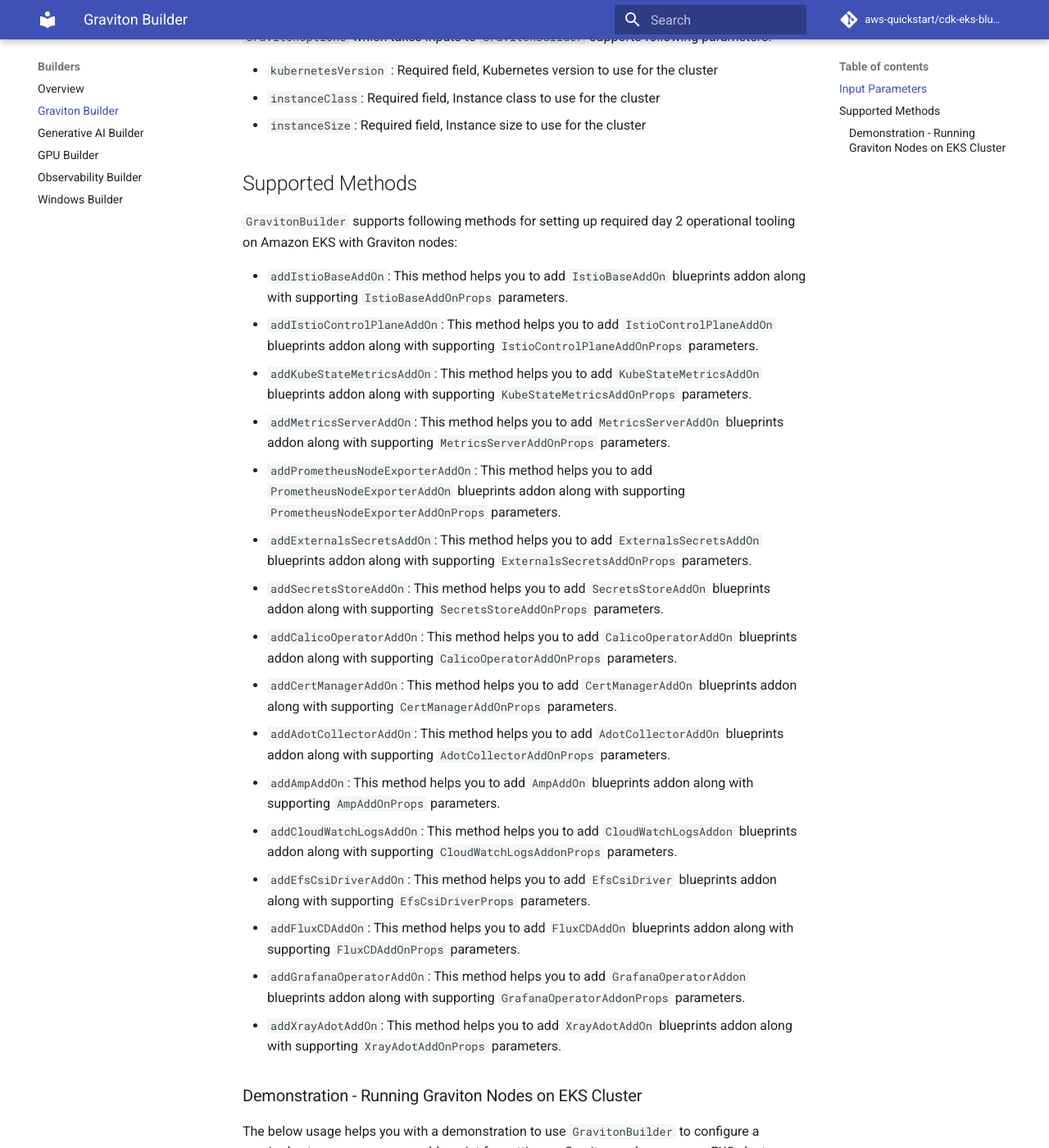
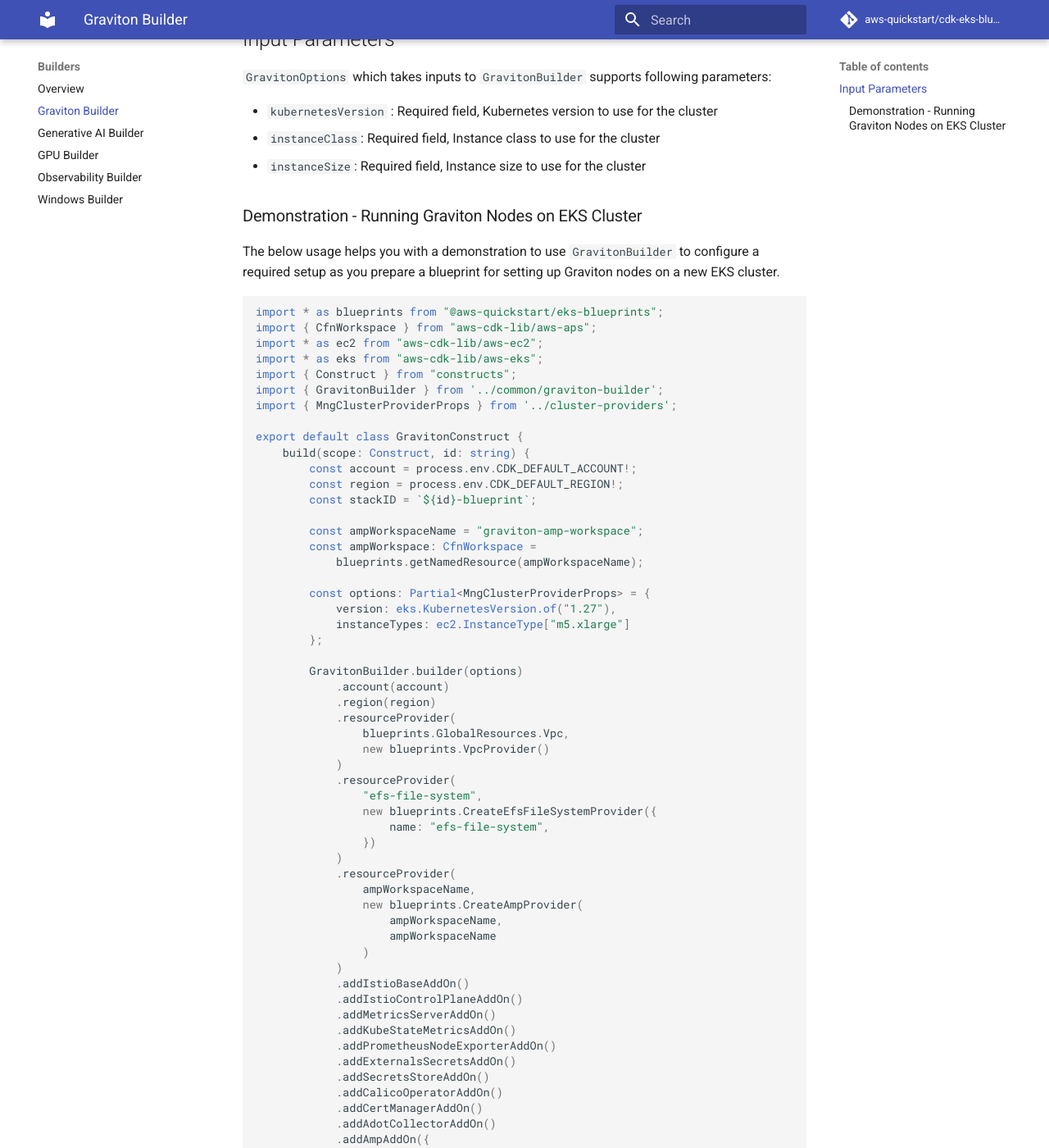
Before and after one commit to aws-quickstart/cdk-eks-blueprints, an MkDocs documentation site: the page built from docs/builders/graviton-builder.md, in a window 1280 px wide and 1400 px high, scrolled down 431 px. Shown: the whole window at 82% size. Built offline with MkDocs 1.6.1 and Material for MkDocs 9.7.7, drawn with Linux system fonts in a browser that asks for light colours; comment, search, counter and statistics services are not loaded; some of the changed text lies outside the part shown.

```diff
--- a/docs/builders/graviton-builder.md
+++ b/docs/builders/graviton-builder.md
@@ -3,6 +3,7 @@
 The `GravitonBuilder` allows you to get started with a builder class to configure with required setup as you prepare a blueprint for setting up EKS cluster with Graviton worker nodes to run your ARM64 workloads.
 
 The `GravitonBuilder` creates the following:
+
 - An EKS Cluster` with passed k8s version and cluster tags.
 - A nodegroup to schedule ARM64 workloads with parameters passed.
 
@@ -14,27 +15,6 @@
 - `instanceClass`: Required field, Instance class to use for the cluster
 - `instanceSize`:  Required field, Instance size to use for the cluster
 
-## Supported Methods
-
-`GravitonBuilder` supports following methods for setting up required day 2 operational tooling on Amazon EKS with Graviton nodes:
-
-- `addIstioBaseAddOn`: This method helps you to add `IstioBaseAddOn` blueprints addon along with supporting `IstioBaseAddOnProps` parameters.
-- `addIstioControlPlaneAddOn`: This method helps you to add `IstioControlPlaneAddOn` blueprints addon along with supporting `IstioControlPlaneAddOnProps` parameters.
-- `addKubeStateMetricsAddOn`: This method helps you to add `KubeStateMetricsAddOn` blueprints addon along with supporting `KubeStateMetricsAddOnProps` parameters.
-- `addMetricsServerAddOn`: This method helps you to add `MetricsServerAddOn` blueprints addon along with supporting `MetricsServerAddOnProps` parameters.
-- `addPrometheusNodeExporterAddOn`: This method helps you to add `PrometheusNodeExporterAddOn` blueprints addon along with supporting `PrometheusNodeExporterAddOnProps` parameters.
-- `addExternalsSecretsAddOn`: This method helps you to add `ExternalsSecretsAddOn` blueprints addon along with supporting `ExternalsSecretsAddOnProps` parameters.
-- `addSecretsStoreAddOn`: This method helps you to add `SecretsStoreAddOn` blueprints addon along with supporting `SecretsStoreAddOnProps` parameters.
-- `addCalicoOperatorAddOn`: This method helps you to add `CalicoOperatorAddOn` blueprints addon along with supporting `CalicoOperatorAddOnProps` parameters.
-- `addCertManagerAddOn`: This method helps you to add `CertManagerAddOn` blueprints addon along with supporting `CertManagerAddOnProps` parameters.
-- `addAdotCollectorAddOn`: This method helps you to add `AdotCollectorAddOn` blueprints addon along with supporting `AdotCollectorAddOnProps` parameters.
-- `addAmpAddOn`: This method helps you to add `AmpAddOn` blueprints addon along with supporting `AmpAddOnProps` parameters.
-- `addCloudWatchLogsAddOn`: This method helps you to add `CloudWatchLogsAddon` blueprints addon along with supporting `CloudWatchLogsAddonProps` parameters.
-- `addEfsCsiDriverAddOn`: This method helps you to add `EfsCsiDriver` blueprints addon along with supporting `EfsCsiDriverProps` parameters.
-- `addFluxCDAddOn`: This method helps you to add `FluxCDAddOn` blueprints addon along with supporting `FluxCDAddOnProps` parameters.
-- `addGrafanaOperatorAddOn`: This method helps you to add `GrafanaOperatorAddon` blueprints addon along with supporting `GrafanaOperatorAddonProps` parameters.
-- `addXrayAdotAddOn`: This method helps you to add `XrayAdotAddOn` blueprints addon along with supporting `XrayAdotAddOnProps` parameters.
-
 ### Demonstration - Running Graviton Nodes on EKS Cluster
 
 The below usage helps you with a demonstration to use `GravitonBuilder` to configure a required setup as you prepare a blueprint for setting up Graviton nodes on a new EKS cluster.
@@ -45,7 +25,8 @@
 import * as ec2 from "aws-cdk-lib/aws-ec2";
 import * as eks from "aws-cdk-lib/aws-eks";
 import { Construct } from "constructs";
-import { GravitonBuilder, GravitonOptions } from '../common/graviton-builder';
+import { GravitonBuilder } from '../common/graviton-builder';
+import { MngClusterProviderProps } from '../cluster-providers';
 
 export default class GravitonConstruct {
     build(scope: Construct, id: string) {
@@ -57,10 +38,9 @@
         const ampWorkspace: CfnWorkspace =
             blueprints.getNamedResource(ampWorkspaceName);
 
-        const options: GravitonOptions = {
-            kubernetesVersion: eks.KubernetesVersion.of("1.27"),
-            instanceClass: ec2.InstanceClass.M7G,
-            instanceSize: ec2.InstanceSize.LARGE
+        const options: Partial<MngClusterProviderProps> = {
+            version: eks.KubernetesVersion.of("1.27"),
+            instanceTypes: ec2.InstanceType["m5.xlarge"]
         };
 
         GravitonBuilder.builder(options)
```
Also changed, not shown: 1 other file.
